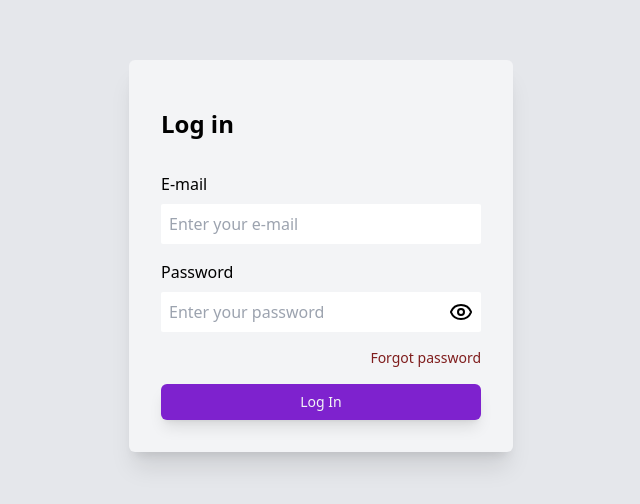
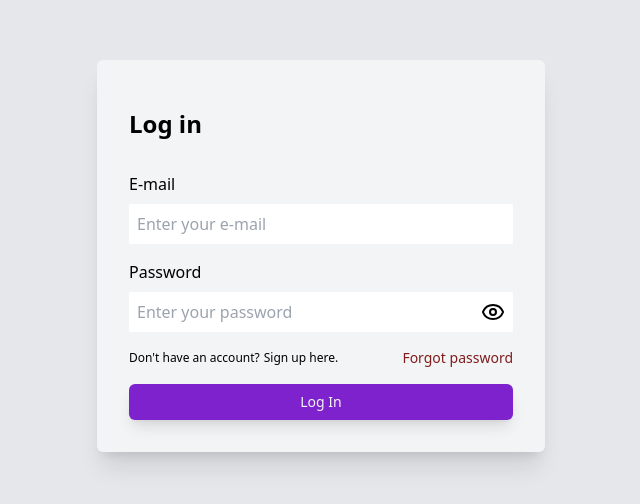
Before and after one commit to Debug-Heroes/todo-list-frontend, a React (Vite) app: page /sign-in in a window 1280 px wide. Shown: the part 144-648 px from the top of the page, without its empty margins (319-959 px from the left). Built offline with nearby package versions, Linux system fonts and the light colour scheme; no server answers.

Commit message:
feat: add error message in mutate, text for sign-up, and loading state in button

```diff
--- a/src/pages/signIn.tsx
+++ b/src/pages/signIn.tsx
@@ -1,24 +1,26 @@
 import Button from "@/components/Button/Button";
 import { InputPasswordWithIcon } from "@/components/Inputs/InputPasswordWithIcon";
-import { signIn } from "@/http/users/sign-in";
+import { Loading } from "@/components/Loading/Loading";
+import { signIn } from "@/infra/http/users/sign-in";
 import { api } from "@/libs/axios";
 import { zodResolver } from "@hookform/resolvers/zod";
-import { useEffect } from "react";
+import { AxiosError } from "axios";
+
 import { Controller, useForm } from "react-hook-form";
 import { useMutation } from "react-query";
 import { Link, useNavigate } from "react-router-dom";
+import { toast } from "sonner";
 import { z } from "zod";
 
 
 const UsersSignInSchema = z.object({
-  email: z.string().email(),
-  password: z.string().min(4),
+  email: z.string().email().trim(),
+  password: z.string().min(4).trim(),
 })
 
 type UsersSignInSchemaForm = z.infer<typeof UsersSignInSchema>
 
 export function SignIn() {
-  const token = sessionStorage.getItem('token')
 
   const navigate = useNavigate()
   const { handleSubmit, register, control } = useForm<UsersSignInSchemaForm>({
@@ -29,17 +31,28 @@ export function SignIn() {
     }
   })
 
-  const { mutate } = useMutation({
+  const { mutate, isLoading } = useMutation<string, AxiosError, UsersSignInSchemaForm>({
     mutationFn: ({ email,
-      password }: UsersSignInSchemaForm) => signIn({
+      password }: UsersSignInSchemaForm) => {
+      return signIn({
         email,
         password
-      }),
+      })
+    },
     onSuccess(data, _, __) {
       api.defaults.headers.common = { 'Authorization': `bearer ${data}` }
       sessionStorage.setItem('token', data);
       navigate('/')
     },
+    onError(error: AxiosError, variables, context) {
+      if (error.response?.status === 401) {
+        toast.error('Email or password incorrect')
+      } else {
+        toast.error("Unknown error occurred")
+      }
+
+
+    }
   })
 
   function handleSubmitFromLogin(data: UsersSignInSchemaForm) {
@@ -48,14 +61,10 @@ export function SignIn() {
     })
   }
 
-  useEffect(() => {
-    if (token) {
-      navigate('/')
-    }
-  }, [token])
+
   return (
     <div className="w-full h-screen flex  justify-center items-center bg-gray-200 border  text-black p-1">
-      <form onSubmit={handleSubmit(handleSubmitFromLogin)} className="flex flex-col gap-4 w-full max-w-sm shadow-xl bg-gray-100  rounded-md  p-8">
+      <form onSubmit={handleSubmit(handleSubmitFromLogin)} className="flex flex-col gap-4 w-full max-w-md shadow-xl bg-gray-100  rounded-md  p-8">
         <h2 className="text-2xl font-bold leading-2 py-4">Log in</h2>
         <div className="flex flex-col gap-2">
           <label htmlFor="email">E-mail</label>
@@ -76,13 +85,24 @@ export function SignIn() {
           }}
 
         />
+        <div className="flex justify-between items-center text-xs gap-2">
+          <div className="flex gap-1 items-center">
+            <p>
+              Don't have an account?
+            </p>
+            <Link className="relative after:w-0 after:hover:w-full after:transition-all ease-in-out duration-150 after:h-[1px] after:bg-blue-500 after:absolute after:-bottom-1 after:left-0" to={'/sign-up'}>
+              Sign up here.
+            </Link>
+          </div>
+          <Link className="text-right text-sm text-red-900" to={'/recover-password'}>
+            Forgot password
+          </Link>
+        </div>
 
-        <Link className="text-right text-sm text-red-900" to={'/recover-password'}>
-          Forgot password
-        </Link>
         <Button
+          disabled={isLoading}
           type="submit"
-          label={'Log In'}
+          label={isLoading ? <Loading /> : 'Log In'}
         />
       </form>
     </div>
```
